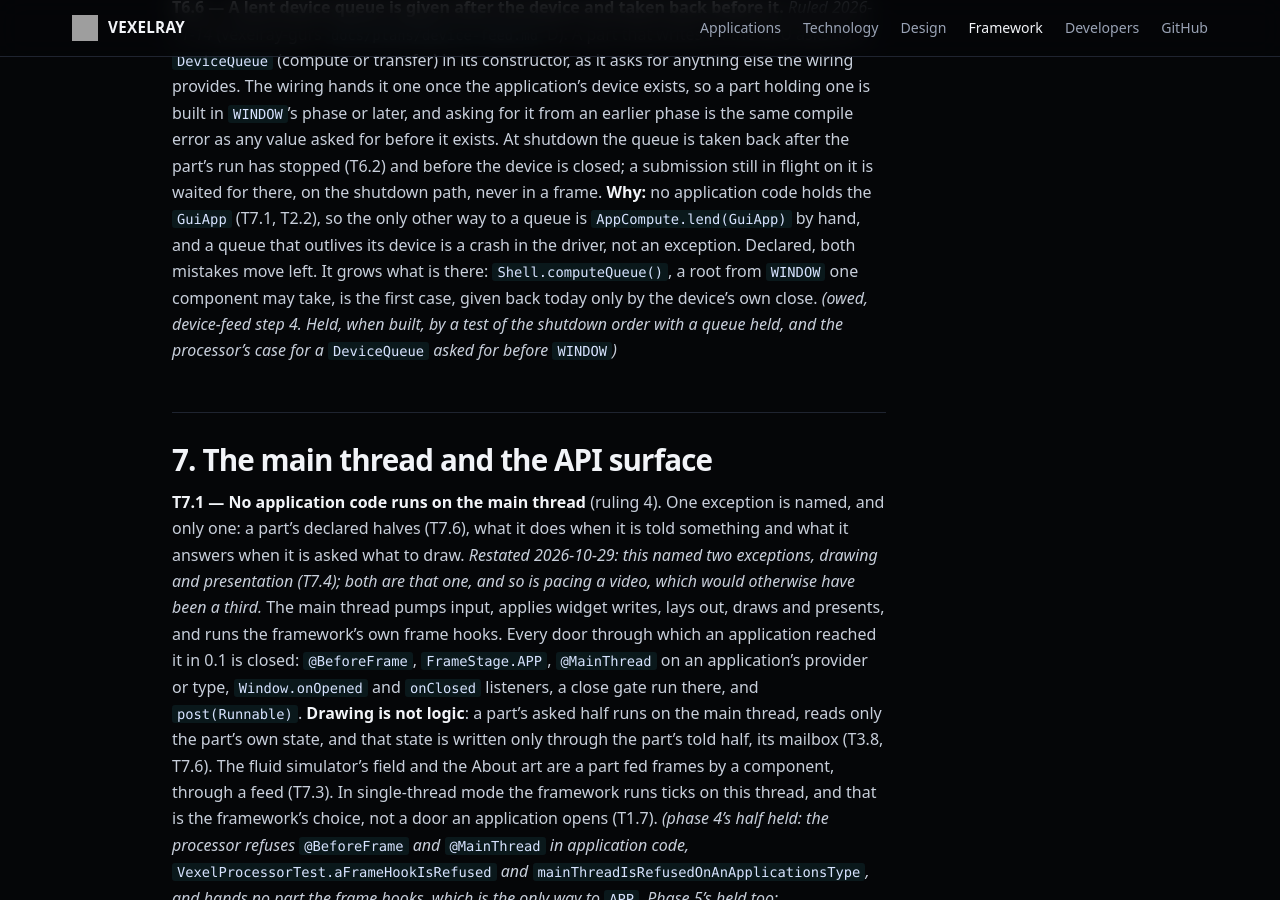
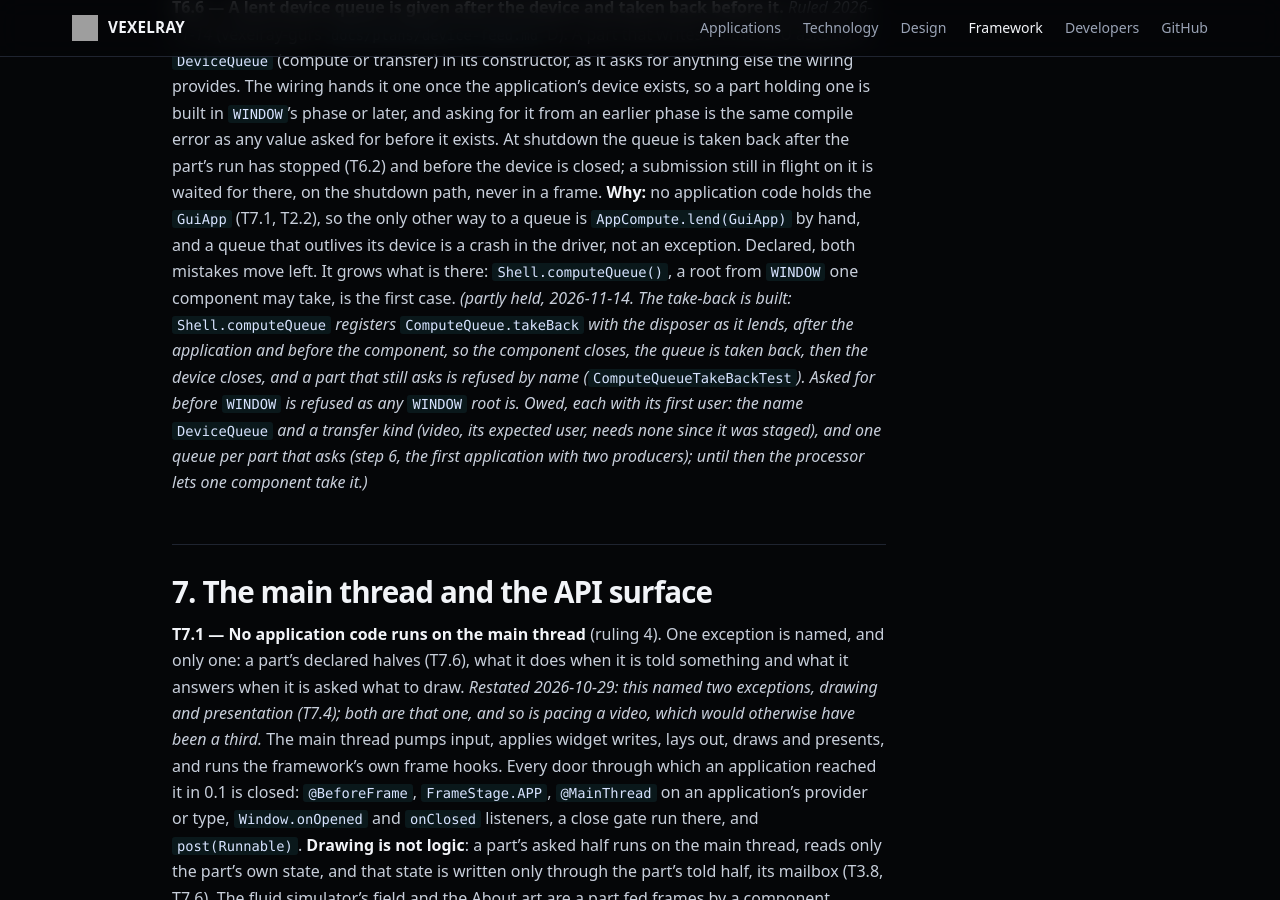
Before and after one commit to sibarum/vexelray-framework, a Jekyll site: the page built from docs/threading.md, in a window 1280 px wide and 900 px high, scrolled down 13850 px. Built offline with Jekyll 4.4.1, drawn with Linux system fonts in a browser that asks for light colours; our own code applies the rules of GitHub Pages for plain Markdown files; some of the changed text lies outside the part shown.

Commit message:
threading.md and TODO: T7.6 held by TechniqueCalls, T6.6 partly; Viewport3D mostly built
Co-Authored-By: Claude Opus 5.5 <noreply@anthropic.com>

```diff
--- a/docs/threading.md
+++ b/docs/threading.md
@@ -438,8 +438,13 @@ has stopped (T6.2) and before the device is closed; a submission still in flight
 shutdown path, never in a frame. **Why:** no application code holds the `GuiApp` (T7.1, T2.2), so the only other way
 to a queue is `AppCompute.lend(GuiApp)` by hand, and a queue that outlives its device is a crash in the driver, not an
 exception. Declared, both mistakes move left. It grows what is there: `Shell.computeQueue()`, a root from `WINDOW`
-one component may take, is the first case, given back today only by the device's own close. *(owed, device-feed step 4. Held, when built, by a test of the shutdown
-order with a queue held, and the processor's case for a `DeviceQueue` asked for before `WINDOW`)*
+one component may take, is the first case. *(partly held, 2026-11-14. The take-back is built: `Shell.computeQueue`
+registers `ComputeQueue.takeBack` with the disposer as it lends, after the application and before the component, so the
+component closes, the queue is taken back, then the device closes, and a part that still asks is refused by name
+(`ComputeQueueTakeBackTest`). Asked for before `WINDOW` is refused as any `WINDOW` root is. Owed, each with its first
+user: the name `DeviceQueue` and a transfer kind (video, its expected user, needs none since it was staged), and one
+queue per part that asks (step 6, the first application with two producers); until then the processor lets one
+component take it.)*
 
 ## 7. The main thread and the API surface
 
@@ -618,7 +623,8 @@ the technique draws what was chosen. A technique is declared, never called: the
 frame the node is drawn, and closes it. It is library code, as a widget's asked half is, held to vexelray's
 `techniques.md` (one thread, nothing made in `record`, never blocking) by its own tests, an application's own
 technique included; the processor checks that it is declared and not called directly, and does not read `record`,
-whose body is Vulkan through Panama. *Ruled 2026-11-13 (device-feed open question 2). Owed, device-feed step 4.*
+whose body is Vulkan through Panama. *Ruled 2026-11-13 (device-feed open question 2). Held 2026-11-14 by the processor's
+`TechniqueCalls` (`TechniqueCallsTest`), and a view may hold a `TechniqueView` as it holds a feed.*
 **Why:** drawing, presentation and pacing a video are one thing, the author's ruling, and a list of exceptions grows
 by one door per kind of moving thing. A declared step is already not a callback (T7.2), and the asked half is the
 same kind of declaration with a frame's conditions added. *(partly held. The host half is built in vexelray-gui
```
Also changed, not shown: docs/TODO.md (+7 -0 lines).
